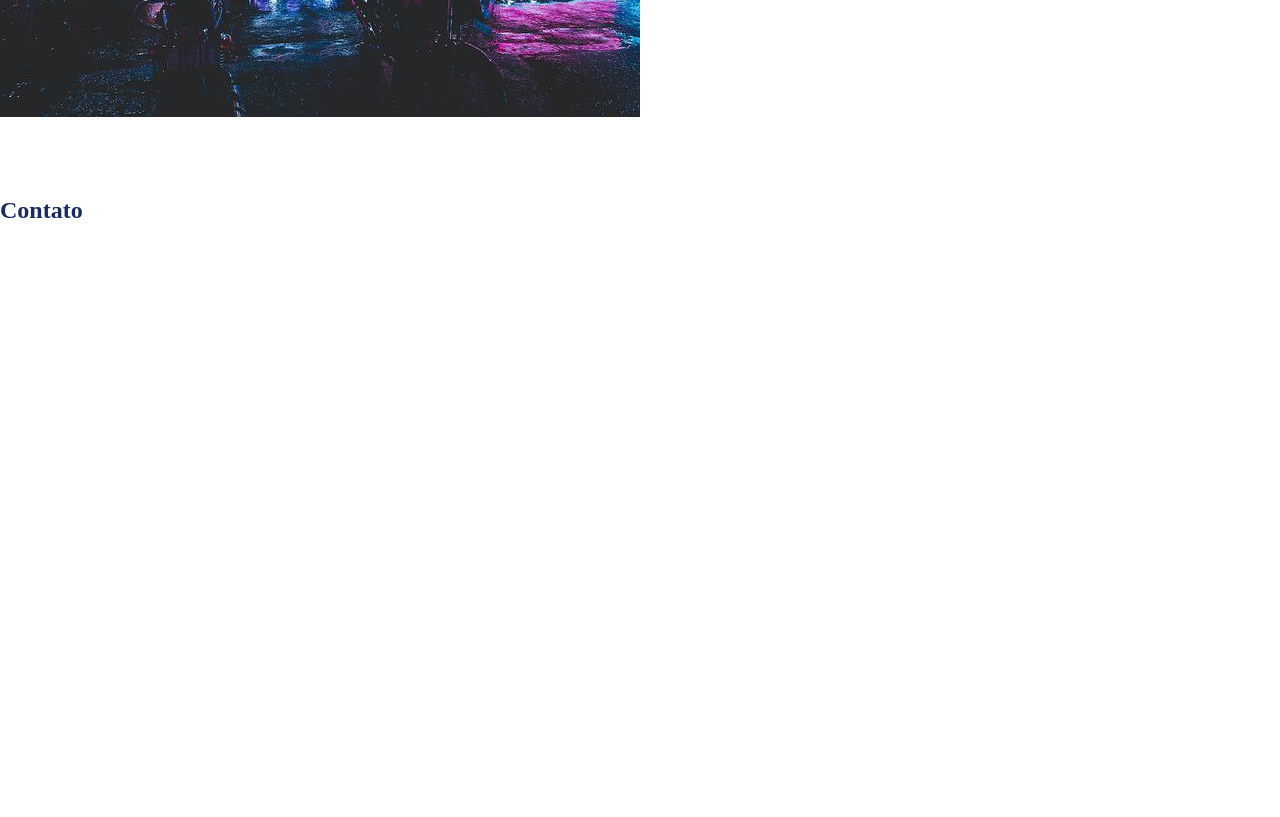
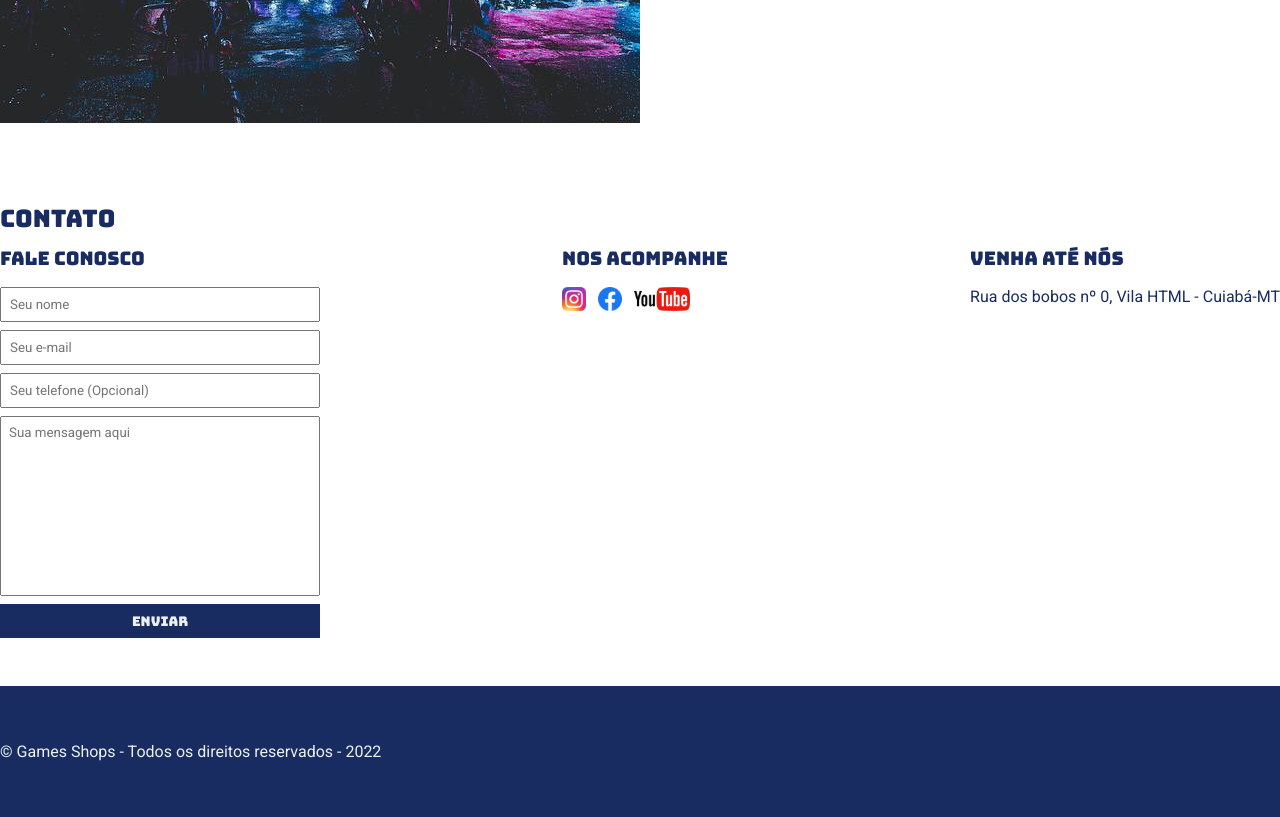
Before and after one commit to zeharoldoparente/Games-Shop, a plain HTML site: page index.html in a window 1280 px wide. Shown: the part 520-1337 px from the top of the page. Before the commit the page ends 800 px from the top, so only its background shows below. Drawn offline with Linux system fonts and the light colour scheme.

Commit message:
Finish commit

```diff
--- a/index.html
+++ b/index.html
@@ -6,6 +6,10 @@
     <meta name="viewport" content="width=device-width, initial-scale=1.0">
     <link rel="stylesheet" href="style.css">
     <title>Games Shop - A sua loja de games</title>
+
+    <link rel="preconnect" href="https://fonts.googleapis.com">
+    <link rel="preconnect" href="https://fonts.gstatic.com" crossorigin>
+    <link href="https://fonts.googleapis.com/css2?family=Bungee&family=Roboto&display=swap" rel="stylesheet">
 </head>
 <body>
     <header>
@@ -16,10 +20,10 @@
             <nav>
                 <ul>
                     <li >
-                        <a href="#">Sobre nós</a>
+                        <a href="#about">Sobre nós</a>
                     </li>
                     <li >
-                        <a href="#">Contato</a>
+                        <a href="#contact">Contato</a>
                     </li>
                 </ul>
             </nav>
@@ -44,9 +48,51 @@
         <div class="container">
             <h2>Contato</h2>
             <div class="contact-methods">
-                <!--Sub-Sessões-->
+                <div>
+                    <h3>Fale conosco</h3>
+                        <form>
+                            <input type="text" placeholder="Seu nome" required/>
+                            <input type="email" placeholder="Seu e-mail" required/>
+                            <input type="telephone" placeholder="Seu telefone (Opcional)"/>
+                            <textarea placeholder="Sua mensagem aqui"></textarea>
+                            <button type="submit">Enviar</button>
+                        </form>
+                </div>
+                <div>
+                    <h3>Nos acompanhe</h3>
+                        <ul class="social-links">
+                            <li>
+                                <a href="#" title="Siga-nos no Instagram">
+                                    <img src="./images/instagram.png" alt="Logo do Instagram">
+                                </a>
+                            </li>
+                            <li>
+                                <a href="#" title="Siga-nos no Facebook">
+                                    <img src="./images/facebook.png" alt="Logo do Facebook">
+                                </a>
+                            </li>
+                            <li>
+                                <a href="#" title="Visite o nosso canal do Youtube">
+                                    <img src="./images/youtube.png" alt="Logo do youtube">
+                                </a>
+                            </li>
+                        </ul>
+                </div>
+                <div>
+                    <h3>Venha até nós</h3>
+                        <p>
+                            Rua dos bobos nº 0, Vila HTML - Cuiabá-MT
+                        </p>
+                </div>
             </div>
         </div>
     </section>
+    <footer>
+        <div class="container">
+            <p>
+                &copy; Games Shops - Todos os direitos reservados - 2022
+            </p>
+        </div>
+    </footer>
 </body>
 </html>
--- a/style.css
+++ b/style.css
@@ -4,10 +4,24 @@
     box-sizing: border-box;
 }
 
+header,
+section h2,
+section h3,
+form button {
+    font-family: 'Bungee', cursive;
+    font-weight: normal;
+}
+body,
+input,
+textarea{
+    font-family: 'Roboto', sans-serif;
+}
+
 header {
     background-color: #182c61;
     color: #ecf0f1;
 }
+
 
 header .container,
 section .container {
@@ -56,6 +70,10 @@ section h2 {
     margin-bottom: 12px;
 }
 
+section h3{
+    margin-bottom: 16px;
+}
+
 section p {
     margin-bottom: 8px;
 }
@@ -63,3 +81,61 @@ section p {
 .store {
     margin-right: 32px;
 }
+
+#contact  .container {
+    display: block;
+}
+
+.contact-methods {
+    display: flex;
+    justify-content: space-between;
+}
+
+form input,
+form textarea,
+form button {
+    display: block;
+    width: 320px;
+    margin-bottom: 8px;
+    padding: 8px;
+}
+
+form textarea{
+    resize: none;
+    height: 180px;
+}
+
+form button{
+    background-color: #182c61;
+    color: #ecf0f1;
+    border: none;
+    cursor: pointer;
+}
+
+form button:hover{
+    background-color: #314e9e;
+}
+
+input:focus,
+textaresa:focus{
+    outline-color: #182c61;
+}
+
+.social-links img {
+    height: 24px;
+}
+
+.social-links li {
+    display: inline;
+    margin-right: 8px;
+}
+
+.social-links a{
+    text-decoration: none;
+}
+
+footer{
+    background-color: #182c61;
+    color: #ecf0f1;
+    padding: 16px 0;
+}
```
